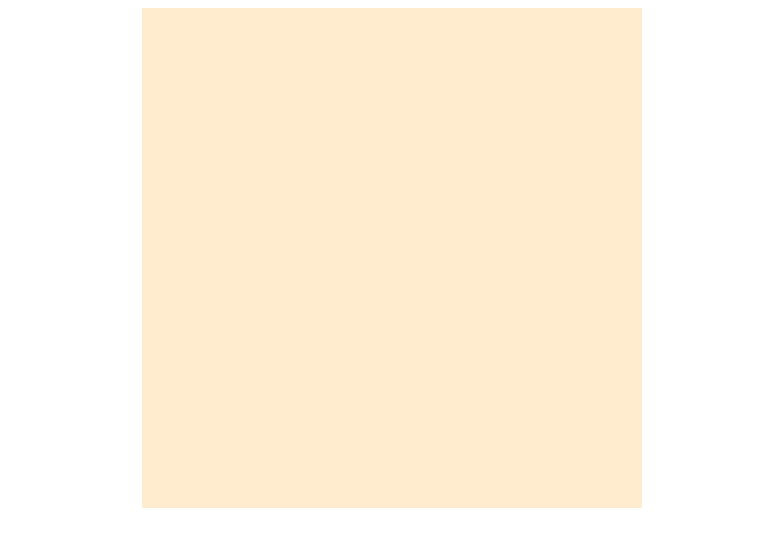
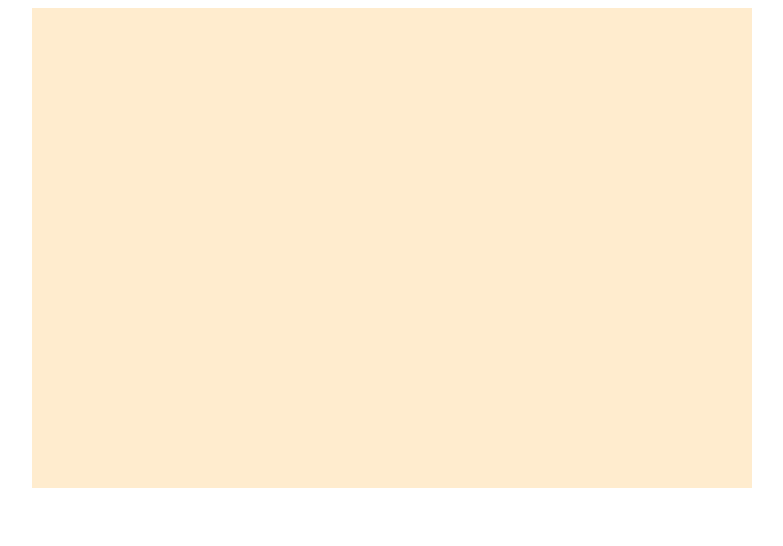
Before and after one commit to jtaranets/ourGame, a plain HTML site: page index.html in a window 1280 px wide. Shown: the whole page, without its empty margins (248-1031 px from the left). Drawn offline with Linux system fonts and the light colour scheme.

Commit message:
loop ready

```diff
--- a/index.html
+++ b/index.html
@@ -5,10 +5,10 @@
     <meta name="viewport" content="width=device-width, initial-scale=1.0">
     <meta http-equiv="X-UA-Compatible" content="ie=edge">
     <link rel="stylesheet" href="style/style.css">
-    <title>Document</title>
+    <title>Pong!</title>
 </head>
 <body>
-    <canvas id="canvas" width="500" height="500"></canvas>
+    <canvas id="canvas" width="720" height="480"></canvas>
     <script src="js/script.js"></script>
 </body>
 </html>
```
